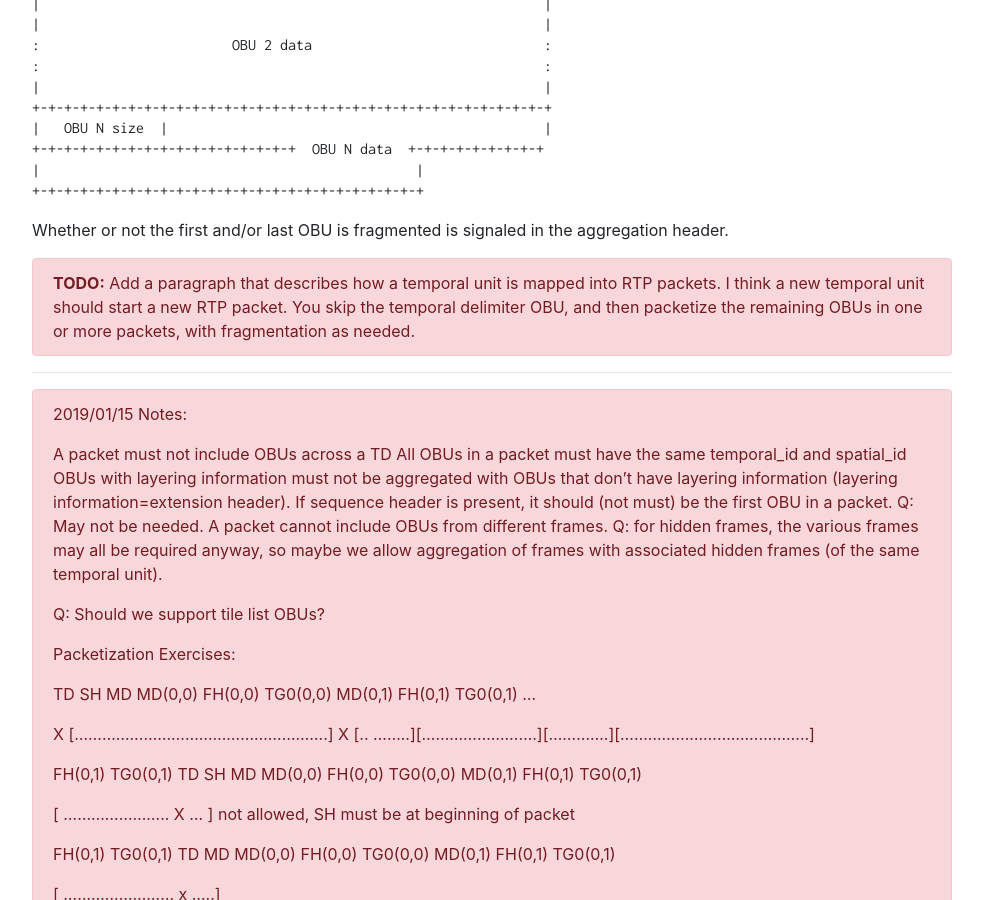
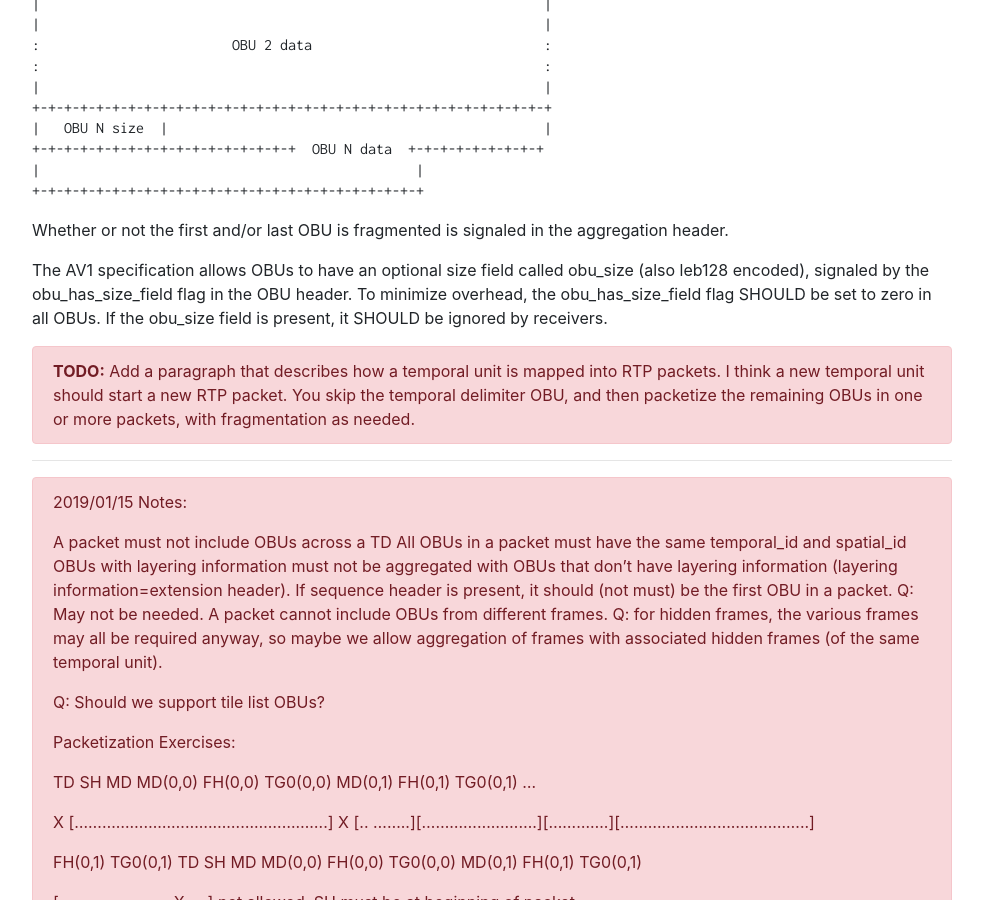
Before and after one commit to AOMediaCodec/av1-rtp-spec, a Jekyll site: the page built from index.md, in a window 1280 px wide and 900 px high, scrolled down 5115 px. Shown: the whole window, without its empty margins (53-1036 px from the left). Built offline with Jekyll 4.4.1, drawn with Linux system fonts in a browser that asks for light colours; nearby versions of some CDN libraries.

Commit message:
Treatment of obu_has_size_flag
Explains that it SHOULD be set to zero, and the obu_size field ignored by receivers.

```diff
--- a/av1-rtp-spec.md
+++ b/av1-rtp-spec.md
@@ -251,6 +251,13 @@ taking two bytes for the first and second OBU and one byte for the last (N) OBU.
 
 Whether or not the first and/or last OBU is fragmented is signaled in the
 aggregation header.
+
+The AV1 specification allows OBUs to have an optional size field called
+obu_size (also leb128 encoded), signaled by the obu_has_size_field flag
+in the OBU header. To minimize overhead, the obu_has_size_field flag SHOULD
+be set to zero in all OBUs. If the obu_size field is present, it SHOULD
+be ignored by receivers.
+
 
 **TODO:** Add a paragraph that describes how a temporal unit is mapped into RTP
 packets. I think a new temporal unit should start a new RTP packet. You skip the
```
